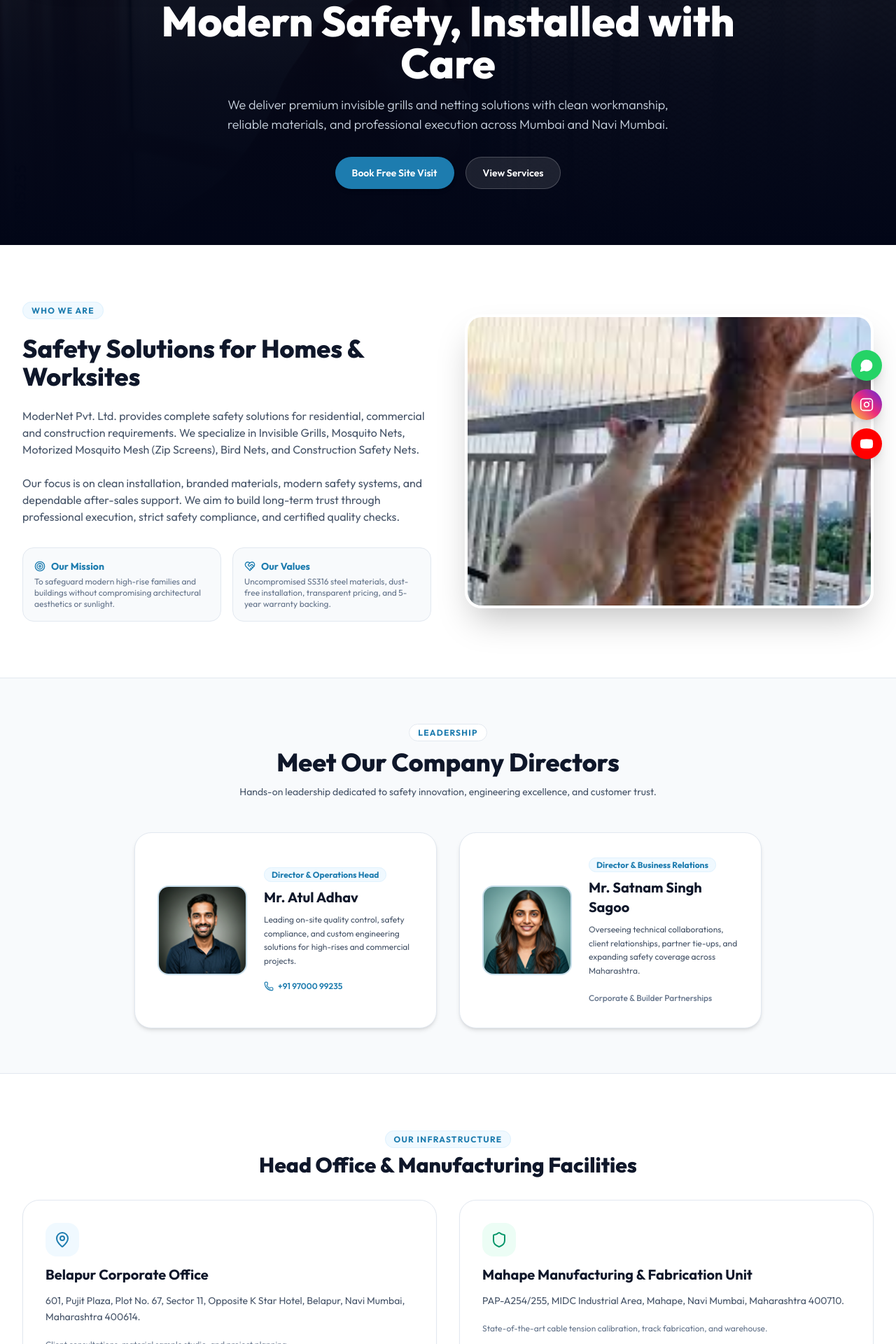
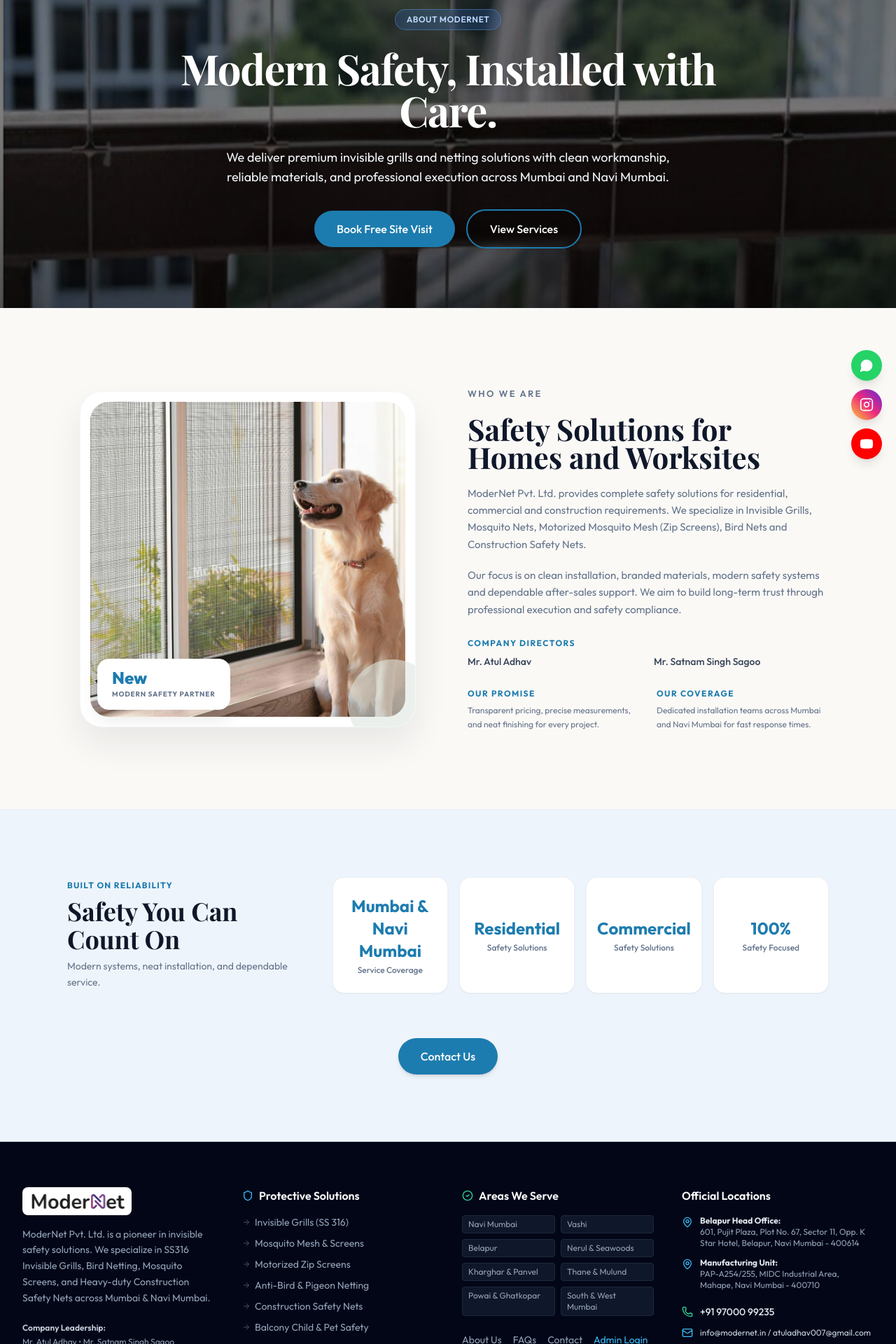
Before and after one commit to THAKUR3012/modernet, a Next.js app: page /about in a window 1280 px wide. Shown: the part 120-2040 px from the top of the page at 70% size. Built offline with nearby package versions, Linux system fonts and the light colour scheme.

Commit message:
Add About Us layout and metadata for improved page structure and SEO

```diff
--- /dev/null
+++ b/src/app/about/layout.tsx
@@ -0,0 +1,36 @@
+import type { Metadata } from "next";
+
+export const metadata: Metadata = {
+  title: "ModerNet | About Us",
+  description:
+    "Learn about ModerNet and our commitment to modern safety solutions for homes and businesses in Mumbai and Navi Mumbai.",
+  openGraph: {
+    title: "ModerNet | About Us",
+    description:
+      "Learn about ModerNet and our commitment to modern safety solutions for homes and businesses in Mumbai and Navi Mumbai.",
+    url: "https://www.modernet.in/about.html",
+    images: [
+      {
+        url: "/img/Birdnetting/Image-02.jpg",
+        width: 1200,
+        height: 630,
+        alt: "ModerNet Balcony Protection",
+      },
+    ],
+  },
+  twitter: {
+    card: "summary_large_image",
+    title: "ModerNet | About Us",
+    description:
+      "Learn about ModerNet and our commitment to modern safety solutions for homes and businesses in Mumbai and Navi Mumbai.",
+    images: ["/img/Birdnetting/Image-02.jpg"],
+  },
+};
+
+export default function AboutLayout({
+  children,
+}: {
+  children: React.ReactNode;
+}) {
+  return <>{children}</>;
+}
--- a/src/app/about/page.tsx
+++ b/src/app/about/page.tsx
@@ -3,46 +3,56 @@
 import React, { useState } from "react";
 import Image from "next/image";
 import Link from "next/link";
-import { Shield, MapPin, Phone, Target, HeartHandshake } from "lucide-react";
 import InspectionModal from "@/components/InspectionModal";
 
 export default function AboutPage() {
   const [modalOpen, setModalOpen] = useState(false);
 
   return (
-    <div className="space-y-20 pb-20">
-      {/* 1. Page Header */}
-      <section className="bg-slate-950 text-white py-20 relative overflow-hidden">
+    <div className="bg-white">
+      {/* 1. HERO SECTION (matches .hero--inner with Image-05.jpg background) */}
+      <section className="relative min-h-[65vh] sm:min-h-[70vh] flex items-center justify-center bg-slate-950 text-white overflow-hidden pt-28 pb-16">
+        {/* Background Image: Image-05.jpg */}
         <div className="absolute inset-0 z-0">
           <Image
-            src="/img/Birdnetting/Image-14.jpg"
-            alt="About ModerNet"
+            src="/img/Birdnetting/Image-05.jpg"
+            alt="About ModerNet Balcony Safety"
             fill
-            className="object-cover opacity-20 filter brightness-50"
+            priority
+            className="object-cover object-center filter brightness-90"
           />
-          <div className="absolute inset-0 bg-gradient-to-t from-slate-950 via-slate-950/70 to-transparent" />
+          {/* Dark Overlay Gradient */}
+          <div className="absolute inset-0 bg-gradient-to-b from-black/50 via-black/45 to-black/65" />
         </div>
 
-        <div className="relative z-10 max-w-5xl mx-auto px-4 sm:px-6 lg:px-8 text-center space-y-4">
-          <span className="text-xs font-bold uppercase tracking-widest text-sky-400 bg-sky-950/80 px-4 py-1.5 rounded-full border border-sky-800">
-            About ModerNet
+        <div className="relative z-10 max-w-4xl mx-auto px-4 sm:px-6 lg:px-8 text-center">
+          {/* Badge */}
+          <span className="inline-block px-4 py-1.5 rounded-full bg-blue-500/20 border border-blue-400/40 text-blue-200 text-[11px] sm:text-xs font-semibold tracking-wider uppercase mb-6 backdrop-blur-sm shadow-sm">
+            ABOUT MODERNET
           </span>
-          <h1 className="text-4xl sm:text-5xl md:text-6xl font-extrabold text-white">
-            Modern Safety, Installed with Care
+
+          {/* Title */}
+          <h1 className="font-playfair text-4xl sm:text-5xl md:text-6xl font-bold tracking-tight leading-[1.12] text-white mb-6 drop-shadow-md">
+            Modern Safety, Installed with Care.
           </h1>
-          <p className="max-w-2xl mx-auto text-base sm:text-lg text-slate-300 font-light">
-            We deliver premium invisible grills and netting solutions with clean workmanship, reliable materials, and professional execution across Mumbai and Navi Mumbai.
+
+          {/* Subtitle */}
+          <p className="max-w-2xl mx-auto text-sm sm:text-base md:text-lg text-slate-100 font-normal leading-relaxed mb-8 drop-shadow">
+            We deliver premium invisible grills and netting solutions with clean workmanship, reliable materials,
+            and professional execution across Mumbai and Navi Mumbai.
           </p>
-          <div className="pt-4 flex justify-center gap-4">
+
+          {/* Hero Buttons */}
+          <div className="flex flex-row items-center justify-center gap-4 flex-wrap">
             <button
               onClick={() => setModalOpen(true)}
-              className="bg-primary hover:bg-primary-dark text-white px-6 py-3 rounded-full text-sm font-semibold transition-all shadow-md cursor-pointer"
+              className="bg-[#1d7caf] hover:bg-[#166088] text-white font-medium px-7 sm:px-8 py-3 sm:py-3.5 rounded-full text-sm sm:text-base shadow-lg hover:shadow-xl transition-all duration-200 transform hover:-translate-y-0.5 cursor-pointer"
             >
               Book Free Site Visit
             </button>
             <Link
               href="/services"
-              className="bg-white/10 hover:bg-white/20 text-white px-6 py-3 rounded-full text-sm font-semibold border border-white/20 transition-all"
+              className="border-2 border-[#1d7caf] hover:bg-[#1d7caf] text-white font-medium px-7 sm:px-8 py-3 sm:py-3.5 rounded-full text-sm sm:text-base transition-all duration-200 transform hover:-translate-y-0.5 bg-black/25 backdrop-blur-sm shadow-md"
             >
               View Services
             </Link>
@@ -50,190 +60,164 @@
         </div>
       </section>
 
-      {/* 2. Who We Are */}
-      <section className="max-w-7xl mx-auto px-4 sm:px-6 lg:px-8">
-        <div className="grid grid-cols-1 lg:grid-cols-12 gap-12 items-center">
-          <div className="lg:col-span-6 space-y-6">
-            <span className="text-xs font-bold text-primary uppercase tracking-widest bg-sky-50 px-3 py-1 rounded-full border border-sky-100">
-              Who We Are
+      {/* 2. ABOUT US SECTION (matches .about with warm background & Image-02.jpg card) */}
+      <section id="about" className="bg-[#fbf9f6] py-20 lg:py-28 border-t border-slate-100">
+        <div className="max-w-6xl mx-auto px-4 sm:px-6 lg:px-8">
+          <div className="grid grid-cols-1 lg:grid-cols-12 gap-12 lg:gap-14 items-center">
+
+            {/* Left Column: Image Card */}
+            <div className="lg:col-span-6 relative">
+              <div className="relative bg-white p-3.5 rounded-[2rem] shadow-[0_1.5rem_3rem_rgba(15,23,42,0.08)] overflow-hidden aspect-square max-w-[480px] mx-auto border border-slate-100/80">
+                <div className="relative w-full h-full rounded-[1.65rem] overflow-hidden">
+                  <Image
+                    src="/img/Birdnetting/Image-02.jpg"
+                    alt="Elegant balcony protection view"
+                    fill
+                    className="object-cover"
+                    priority
+                  />
+                </div>
+
+                {/* Bottom-left Badge */}
+                <div className="absolute left-6 bottom-6 bg-white rounded-2xl px-5 py-3.5 shadow-[0_0.75rem_1.5rem_rgba(15,23,42,0.1)] z-10 border border-slate-50">
+                  <span className="block text-2xl font-extrabold text-[#1d7caf] leading-none mb-1">
+                    New
                   </span>
-            <h2 className="text-3xl sm:text-4xl font-extrabold text-slate-900 leading-tight">
-              Safety Solutions for Homes & Worksites
+                  <span className="block text-[10px] font-bold tracking-[0.08em] text-slate-500 uppercase">
+                    MODERN SAFETY PARTNER
+                  </span>
+                </div>
+
+                {/* Bottom-right Decorative Glow */}
+                <span
+                  className="absolute -right-8 -bottom-8 w-32 h-32 rounded-full bg-[#dfe7e0] opacity-60 pointer-events-none z-0"
+                  aria-hidden="true"
+                />
+              </div>
+            </div>
+
+            {/* Right Column: Content */}
+            <div className="lg:col-span-6 space-y-5">
+              <span className="text-[13px] font-semibold tracking-[0.18em] text-[#64748b] uppercase block">
+                WHO WE ARE
+              </span>
+
+              <h2 className="font-playfair text-3xl sm:text-4xl lg:text-[42px] font-bold text-slate-900 leading-[1.18]">
+                Safety Solutions for Homes and Worksites
               </h2>
-            <p className="text-slate-600 leading-relaxed text-sm sm:text-base">
-              ModerNet Pvt. Ltd. provides complete safety solutions for residential, commercial and construction requirements. We specialize in Invisible Grills, Mosquito Nets, Motorized Mosquito Mesh (Zip Screens), Bird Nets, and Construction Safety Nets.
-            </p>
-            <p className="text-slate-600 leading-relaxed text-sm sm:text-base">
-              Our focus is on clean installation, branded materials, modern safety systems, and dependable after-sales support. We aim to build long-term trust through professional execution, strict safety compliance, and certified quality checks.
+
+              <p className="text-slate-500 text-[15px] leading-relaxed">
+                ModerNet Pvt. Ltd. provides complete safety solutions for residential, commercial and construction
+                requirements. We specialize in Invisible Grills, Mosquito Nets, Motorized Mosquito Mesh (Zip
+                Screens), Bird Nets and Construction Safety Nets.
               </p>
 
-            <div className="grid grid-cols-1 sm:grid-cols-2 gap-4 pt-2">
-              <div className="bg-slate-50 p-4 rounded-2xl border border-slate-200">
-                <div className="flex items-center gap-2 text-primary font-bold text-sm mb-1">
-                  <Target className="w-4 h-4" /> Our Mission
+              <p className="text-slate-500 text-[15px] leading-relaxed">
+                Our focus is on clean installation, branded materials, modern safety systems and dependable
+                after-sales support. We aim to build long-term trust through professional execution and safety
+                compliance.
+              </p>
+
+              {/* Company Directors */}
+              <div className="pt-2">
+                <h3 className="text-xs font-bold tracking-[0.12em] text-[#1d7caf] uppercase mb-2">
+                  COMPANY DIRECTORS
+                </h3>
+                <div className="grid grid-cols-2 gap-4 text-sm font-medium text-slate-700">
+                  <div>Mr. Atul Adhav</div>
+                  <div>Mr. Satnam Singh Sagoo</div>
                 </div>
-                <p className="text-xs text-slate-500">
-                  To safeguard modern high-rise families and buildings without compromising architectural aesthetics or sunlight.
+              </div>
+
+              {/* Highlights: Our Promise & Our Coverage */}
+              <div className="grid grid-cols-1 sm:grid-cols-2 gap-6 pt-2">
+                <div>
+                  <h3 className="text-xs font-bold tracking-[0.12em] text-[#1d7caf] uppercase mb-1.5">
+                    OUR PROMISE
+                  </h3>
+                  <p className="text-xs text-slate-500 leading-relaxed">
+                    Transparent pricing, precise measurements, and neat finishing for every project.
                   </p>
                 </div>
 
-              <div className="bg-slate-50 p-4 rounded-2xl border border-slate-200">
-                <div className="flex items-center gap-2 text-primary font-bold text-sm mb-1">
-                  <HeartHandshake className="w-4 h-4" /> Our Values
-                </div>
-                <p className="text-xs text-slate-500">
-                  Uncompromised SS316 steel materials, dust-free installation, transparent pricing, and 5-year warranty backing.
+                <div>
+                  <h3 className="text-xs font-bold tracking-[0.12em] text-[#1d7caf] uppercase mb-1.5">
+                    OUR COVERAGE
+                  </h3>
+                  <p className="text-xs text-slate-500 leading-relaxed">
+                    Dedicated installation teams across Mumbai and Navi Mumbai for fast response times.
                   </p>
                 </div>
               </div>
             </div>
 
-          <div className="lg:col-span-6 relative">
-            <div className="relative h-[420px] rounded-3xl overflow-hidden shadow-2xl border-4 border-white">
-              <Image
-                src="/img/Birdnetting/Image-12.jpg"
-                alt="Balcony safety installation"
-                fill
-                className="object-cover"
-              />
-            </div>
           </div>
         </div>
       </section>
 
-      {/* 3. Leadership & Directors */}
-      <section className="bg-slate-50 py-16 border-y border-slate-200">
-        <div className="max-w-7xl mx-auto px-4 sm:px-6 lg:px-8 space-y-12">
-          <div className="text-center max-w-2xl mx-auto space-y-3">
-            <span className="text-xs font-bold text-primary uppercase tracking-widest bg-white px-3 py-1 rounded-full border border-slate-200">
-              Leadership
+      {/* 3. RECORDS SECTION (matches .records with cool background, 4 stat cards & Contact CTA) */}
+      <section className="bg-[#eef4fb] py-16 lg:py-24 border-t border-slate-200/50">
+        <div className="max-w-6xl mx-auto px-4 sm:px-6 lg:px-8 space-y-12">
+          <div className="grid grid-cols-1 lg:grid-cols-12 gap-8 lg:gap-12 items-center">
+
+            {/* Left Intro */}
+            <div className="lg:col-span-4 space-y-2">
+              <span className="text-xs font-bold text-[#1d7caf] uppercase tracking-widest block">
+                BUILT ON RELIABILITY
               </span>
-            <h2 className="text-3xl sm:text-4xl font-extrabold text-slate-900">
-              Meet Our Company Directors
+              <h2 className="font-playfair text-3xl sm:text-4xl font-bold text-slate-900 leading-tight">
+                Safety You Can Count On
               </h2>
-            <p className="text-slate-600 text-sm">
-              Hands-on leadership dedicated to safety innovation, engineering excellence, and customer trust.
+              <p className="text-slate-500 text-sm leading-relaxed">
+                Modern systems, neat installation, and dependable service.
               </p>
             </div>
 
-          <div className="grid grid-cols-1 md:grid-cols-2 gap-8 max-w-4xl mx-auto">
-            {/* Director 1 */}
-            <div className="bg-white rounded-3xl p-8 border border-slate-200 shadow-md hover:shadow-xl transition-shadow flex flex-col sm:flex-row items-center gap-6">
-              <div className="relative w-32 h-32 rounded-2xl overflow-hidden bg-slate-100 shrink-0 border-2 border-primary/20">
-                <Image
-                  src="/img/user/owner-01.png"
-                  alt="Mr. Atul Adhav"
-                  fill
-                  className="object-cover"
-                />
+            {/* Right 4-Card Grid */}
+            <div className="lg:col-span-8 grid grid-cols-1 sm:grid-cols-2 lg:grid-cols-4 gap-4">
+              <div className="bg-white rounded-2xl p-6 shadow-sm border border-slate-200/60 text-center flex flex-col items-center justify-center hover:shadow-md transition-shadow">
+                <h3 className="text-xl sm:text-2xl font-bold text-[#1d7caf] leading-snug">
+                  Mumbai &amp; Navi Mumbai
+                </h3>
+                <p className="text-xs text-slate-500 mt-1 font-medium">Service Coverage</p>
               </div>
-              <div className="text-center sm:text-left space-y-2">
-                <span className="text-xs font-bold text-primary bg-sky-50 px-2.5 py-0.5 rounded-full border border-sky-100">
-                  Director & Operations Head
-                </span>
-                <h3 className="text-xl font-bold text-slate-900">Mr. Atul Adhav</h3>
-                <p className="text-xs text-slate-600 leading-relaxed">
-                  Leading on-site quality control, safety compliance, and custom engineering solutions for high-rises and commercial projects.
-                </p>
-                <div className="pt-2">
-                  <a
-                    href="tel:+919700099235"
-                    className="inline-flex items-center gap-1.5 text-xs font-semibold text-primary hover:underline"
-                  >
-                    <Phone className="w-3.5 h-3.5" /> +91 97000 99235
-                  </a>
+
+              <div className="bg-white rounded-2xl p-6 shadow-sm border border-slate-200/60 text-center flex flex-col items-center justify-center hover:shadow-md transition-shadow">
+                <h3 className="text-2xl font-bold text-[#1d7caf]">Residential</h3>
+                <p className="text-xs text-slate-500 mt-1 font-medium">Safety Solutions</p>
               </div>
+
+              <div className="bg-white rounded-2xl p-6 shadow-sm border border-slate-200/60 text-center flex flex-col items-center justify-center hover:shadow-md transition-shadow">
+                <h3 className="text-2xl font-bold text-[#1d7caf]">Commercial</h3>
+                <p className="text-xs text-slate-500 mt-1 font-medium">Safety Solutions</p>
+              </div>
+
+              <div className="bg-white rounded-2xl p-6 shadow-sm border border-slate-200/60 text-center flex flex-col items-center justify-center hover:shadow-md transition-shadow">
+                <h3 className="text-2xl font-bold text-[#1d7caf]">100%</h3>
+                <p className="text-xs text-slate-500 mt-1 font-medium">Safety Focused</p>
               </div>
             </div>
 
-            {/* Director 2 */}
-            <div className="bg-white rounded-3xl p-8 border border-slate-200 shadow-md hover:shadow-xl transition-shadow flex flex-col sm:flex-row items-center gap-6">
-              <div className="relative w-32 h-32 rounded-2xl overflow-hidden bg-slate-100 shrink-0 border-2 border-primary/20">
-                <Image
-                  src="/img/user/owner-02.png"
-                  alt="Mr. Satnam Singh Sagoo"
-                  fill
-                  className="object-cover"
-                />
           </div>
-              <div className="text-center sm:text-left space-y-2">
-                <span className="text-xs font-bold text-primary bg-sky-50 px-2.5 py-0.5 rounded-full border border-sky-100">
-                  Director & Business Relations
-                </span>
-                <h3 className="text-xl font-bold text-slate-900">Mr. Satnam Singh Sagoo</h3>
-                <p className="text-xs text-slate-600 leading-relaxed">
-                  Overseeing technical collaborations, client relationships, partner tie-ups, and expanding safety coverage across Maharashtra.
-                </p>
-                <div className="pt-2">
-                  <span className="text-xs text-slate-500 font-medium">
-                    Corporate & Builder Partnerships
-                  </span>
-                </div>
-              </div>
-            </div>
+
+          {/* Bottom Contact Us CTA */}
+          <div className="text-center pt-4">
+            <Link
+              href="/contact"
+              className="inline-block bg-[#1d7caf] hover:bg-[#166088] text-white font-medium px-8 py-3.5 rounded-full text-sm sm:text-base shadow-md hover:shadow-lg transition-all transform hover:-translate-y-0.5"
+            >
+              Contact Us
+            </Link>
           </div>
         </div>
       </section>
 
-      {/* 4. Infrastructure & Facility */}
-      <section className="max-w-7xl mx-auto px-4 sm:px-6 lg:px-8 space-y-8">
-        <div className="text-center max-w-2xl mx-auto space-y-2">
-          <span className="text-xs font-bold text-primary uppercase tracking-widest bg-sky-50 px-3 py-1 rounded-full border border-sky-100">
-            Our Infrastructure
-          </span>
-          <h2 className="text-3xl font-extrabold text-slate-900">
-            Head Office & Manufacturing Facilities
-          </h2>
-        </div>
-
-        <div className="grid grid-cols-1 md:grid-cols-2 gap-8">
-          <div className="bg-white p-8 rounded-3xl border border-slate-200 shadow-sm space-y-3">
-            <div className="w-12 h-12 bg-sky-50 rounded-2xl flex items-center justify-center text-primary mb-2">
-              <MapPin className="w-6 h-6" />
-            </div>
-            <h3 className="text-xl font-bold text-slate-900">Belapur Corporate Office</h3>
-            <p className="text-slate-600 text-sm leading-relaxed">
-              601, Pujit Plaza, Plot No. 67, Sector 11, Opposite K Star Hotel, Belapur, Navi Mumbai, Maharashtra 400614.
-            </p>
-            <p className="text-xs text-slate-500 pt-2">
-              Client consultations, material sample studio, and project planning.
-            </p>
-          </div>
-
-          <div className="bg-white p-8 rounded-3xl border border-slate-200 shadow-sm space-y-3">
-            <div className="w-12 h-12 bg-emerald-50 rounded-2xl flex items-center justify-center text-emerald-600 mb-2">
-              <Shield className="w-6 h-6" />
-            </div>
-            <h3 className="text-xl font-bold text-slate-900">Mahape Manufacturing & Fabrication Unit</h3>
-            <p className="text-slate-600 text-sm leading-relaxed">
-              PAP-A254/255, MIDC Industrial Area, Mahape, Navi Mumbai, Maharashtra 400710.
-            </p>
-            <p className="text-xs text-slate-500 pt-2">
-              State-of-the-art cable tension calibration, track fabrication, and warehouse.
-            </p>
-          </div>
-        </div>
-      </section>
-
-      {/* 5. CTA Banner */}
-      <section className="max-w-7xl mx-auto px-4 sm:px-6 lg:px-8">
-        <div className="bg-gradient-to-r from-primary-dark via-primary to-sky-600 rounded-3xl p-8 sm:p-12 text-white flex flex-col sm:flex-row items-center justify-between gap-6 shadow-xl">
-          <div className="space-y-2 text-center sm:text-left">
-            <h3 className="text-2xl sm:text-3xl font-extrabold">Ready for a Free Consultation?</h3>
-            <p className="text-sky-100 text-sm max-w-lg">
-              Our safety supervisors are on the road every day across Mumbai & Navi Mumbai. Book a visit today.
-            </p>
-          </div>
-          <button
-            onClick={() => setModalOpen(true)}
-            className="bg-white text-slate-900 hover:bg-slate-100 px-8 py-3.5 rounded-full font-bold text-sm shadow-md transition-all shrink-0 cursor-pointer"
-          >
-            Book Free Site Visit
-          </button>
-        </div>
-      </section>
-
-      <InspectionModal isOpen={modalOpen} onClose={() => setModalOpen(false)} />
+      {/* Free Site Visit Modal */}
+      <InspectionModal
+        isOpen={modalOpen}
+        onClose={() => setModalOpen(false)}
+        defaultService="Invisible Grill Installation"
+      />
     </div>
   );
 }
```
Lines whose indentation alone changed are shown as unchanged.
